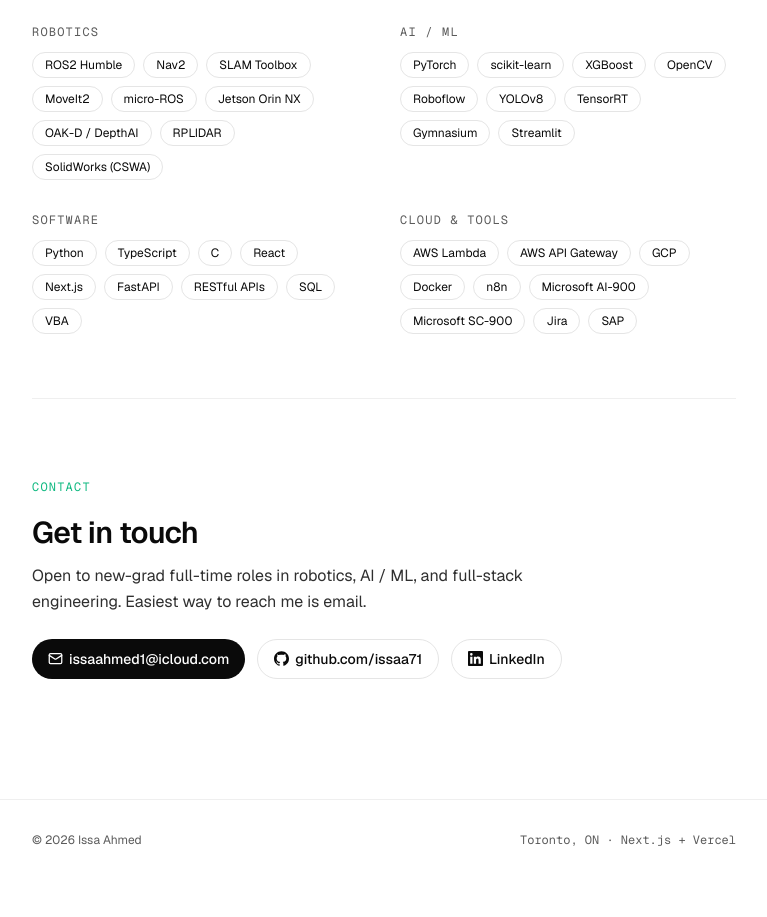
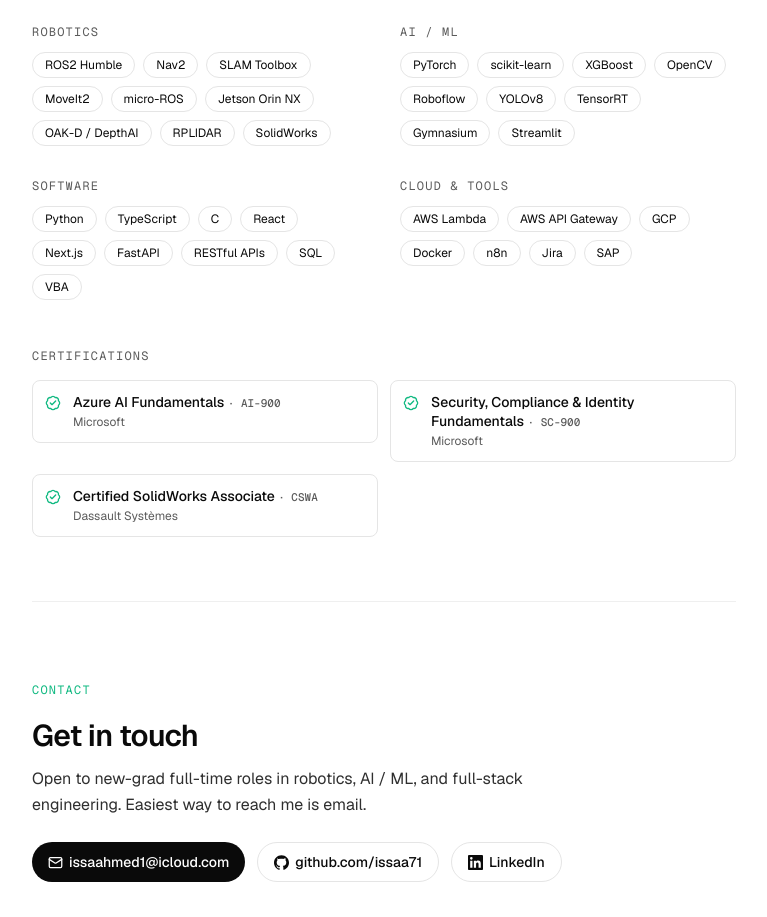
Before and after one commit to issaa71/issaahmed.com, a Next.js app: page / in a window 1280 px wide. Shown: the part 2640-3557 px from the top of the page, without its empty margins (256-1023 px from the left). Before the commit the page ends 3520 px from the top, so only its background shows below. Built offline with nearby package versions, Linux system fonts and the light colour scheme.

Commit message:
feat: dedicated certifications subsection in skills (AI-900, SC-900, CSWA)

```diff
--- a/app/page.tsx
+++ b/app/page.tsx
@@ -1,4 +1,4 @@
-import { ArrowUpRight, Mail } from "lucide-react";
+import { ArrowUpRight, Mail, BadgeCheck } from "lucide-react";
 
 function Github({ size = 15 }: { size?: number }) {
   return (
@@ -131,7 +131,7 @@
       "Jetson Orin NX",
       "OAK-D / DepthAI",
       "RPLIDAR",
-      "SolidWorks (CSWA)",
+      "SolidWorks",
     ],
   },
   {
@@ -170,11 +170,36 @@
       "GCP",
       "Docker",
       "n8n",
-      "Microsoft AI-900",
-      "Microsoft SC-900",
       "Jira",
       "SAP",
     ],
+  },
+];
+
+const CERTIFICATIONS: {
+  name: string;
+  code: string;
+  issuer: string;
+  year?: string;
+  verifyUrl?: string;
+}[] = [
+  {
+    name: "Azure AI Fundamentals",
+    code: "AI-900",
+    issuer: "Microsoft",
+    // TODO: add the year you earned this + paste the verification URL from https://learn.microsoft.com/users/<your-handle>/credentials
+  },
+  {
+    name: "Security, Compliance & Identity Fundamentals",
+    code: "SC-900",
+    issuer: "Microsoft",
+    // TODO: add year + verify URL
+  },
+  {
+    name: "Certified SolidWorks Associate",
+    code: "CSWA",
+    issuer: "Dassault Systèmes",
+    // TODO: add year + verify URL (from your MySolidWorks profile)
   },
 ];
 
@@ -397,6 +422,54 @@
           </div>
         ))}
       </div>
+
+      <div className="mt-12">
+        <h3 className="font-mono text-xs uppercase tracking-widest text-muted">
+          Certifications
+        </h3>
+        <ul className="mt-4 grid gap-3 sm:grid-cols-2">
+          {CERTIFICATIONS.map((c) => {
+            const inner = (
+              <>
+                <BadgeCheck size={16} className="mt-0.5 shrink-0 text-accent" />
+                <div className="min-w-0">
+                  <p className="text-sm font-medium leading-snug">
+                    {c.name}{" "}
+                    <span className="font-mono text-[11px] text-muted">
+                      · {c.code}
+                    </span>
+                  </p>
+                  <p className="mt-0.5 text-xs text-muted">
+                    {c.issuer}
+                    {c.year ? ` · ${c.year}` : ""}
+                    {c.verifyUrl ? (
+                      <span className="ml-1 text-accent">· Verify ↗</span>
+                    ) : null}
+                  </p>
+                </div>
+              </>
+            );
+            return (
+              <li key={c.code}>
+                {c.verifyUrl ? (
+                  <a
+                    href={c.verifyUrl}
+                    target="_blank"
+                    rel="noreferrer"
+                    className="flex items-start gap-3 rounded-lg border border-border p-3 hover:border-accent/60 transition-colors"
+                  >
+                    {inner}
+                  </a>
+                ) : (
+                  <div className="flex items-start gap-3 rounded-lg border border-border p-3">
+                    {inner}
+                  </div>
+                )}
+              </li>
+            );
+          })}
+        </ul>
+      </div>
     </section>
   );
 }
```
